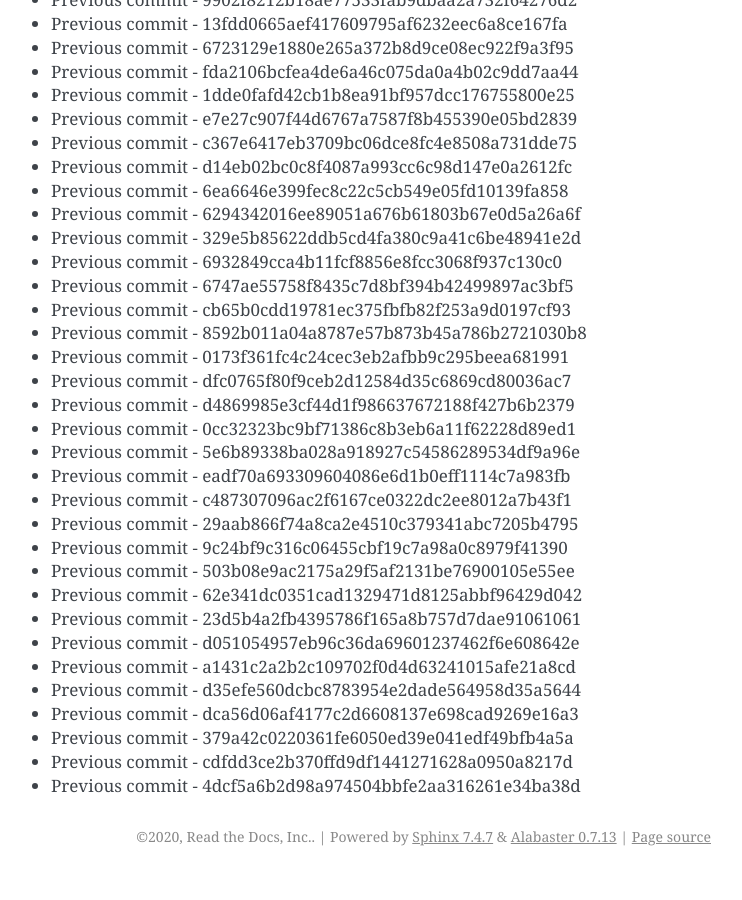
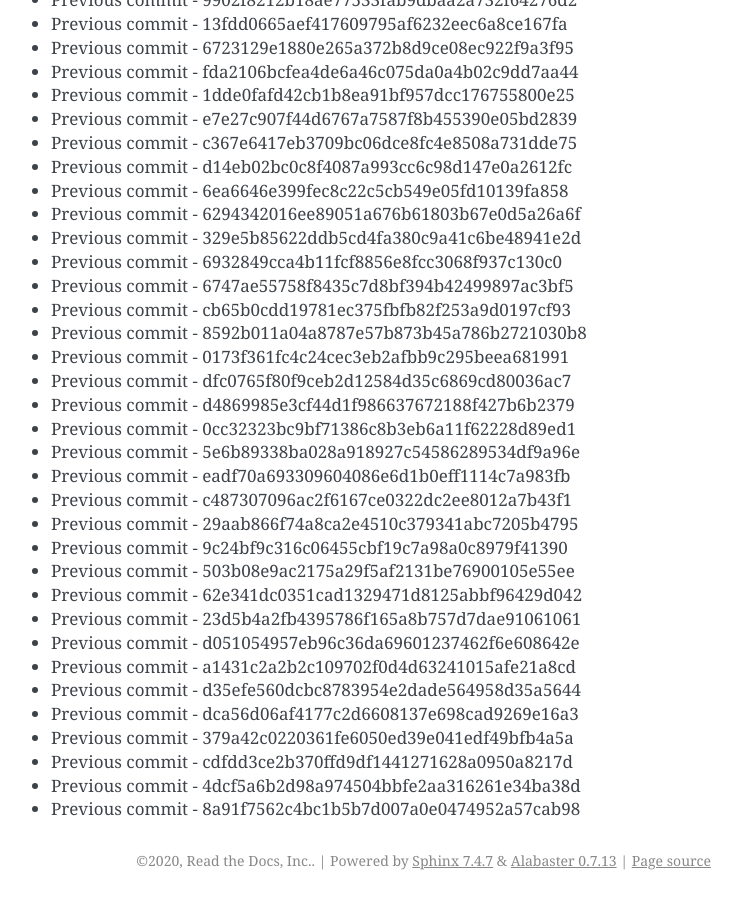
Before and after one commit to readthedocs/rtd-git-stresstest, a Sphinx documentation site: the page built from docs/updates.rst, in a window 1280 px wide and 900 px high, scrolled down 29045 px. Shown: the whole window, without its empty margins (399-1141 px from the left). Built offline with Sphinx 7.4.7, drawn with Linux system fonts in a browser that asks for light colours; before the commit the page ends 29921 px from its top, so only the background shows below that.

Commit message:
Generating commit from previous: 8a91f7562c4bc1b5b7d007a0e0474952a57cab98

```diff
--- a/docs/updates.rst
+++ b/docs/updates.rst
@@ -1252,3 +1252,4 @@ It can be tested for any performance characteristics.
 * Previous commit - 379a42c0220361fe6050ed39e041edf49bfb4a5a
 * Previous commit - cdfdd3ce2b370ffd9df1441271628a0950a8217d
 * Previous commit - 4dcf5a6b2d98a974504bbfe2aa316261e34ba38d
+* Previous commit - 8a91f7562c4bc1b5b7d007a0e0474952a57cab98
```
